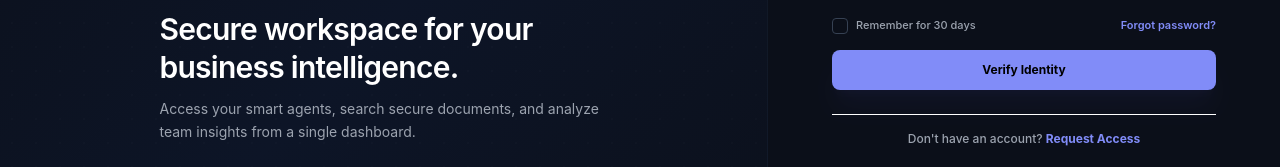
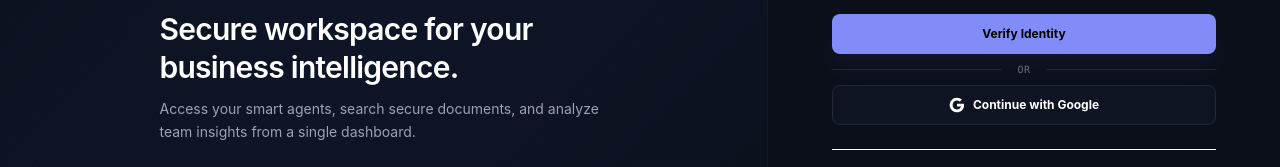
Before and after one commit to mohammad70623/insightagent, a React app in the folder frontend/: page /login in a window 1280 px wide. Shown: the part 373-540 px from the top of the page. Built offline with nearby package versions, Linux system fonts and the light colour scheme; no server answers; the HTML template or start-up script is replaced by a standard one.

Commit message:
add google login click handler

```diff
--- a/frontend/src/firebase.js
+++ b/frontend/src/firebase.js
@@ -1,6 +1,7 @@
 import { initializeApp } from "firebase/app";
 import { getAuth, GoogleAuthProvider, signInWithPopup } from "firebase/auth";
 
+// Industry-standard dynamic setup via process-level environment injection
 const firebaseConfig = {
   apiKey: import.meta.env.VITE_FIREBASE_API_KEY,
   authDomain: import.meta.env.VITE_FIREBASE_AUTH_DOMAIN,
@@ -11,8 +12,10 @@
   measurementId: import.meta.env.VITE_FIREBASE_MEASUREMENT_ID
 };
 
+// Corporate standard debugging logs to verify bundler context
+console.log("🔍 [Vite Env Check] Checking loaded Firebase API Key:", import.meta.env.VITE_FIREBASE_API_KEY);
+
 const app = initializeApp(firebaseConfig);
-
 export const auth = getAuth(app);
 const provider = new GoogleAuthProvider();
 
--- a/frontend/src/pages/Login.jsx
+++ b/frontend/src/pages/Login.jsx
@@ -4,6 +4,7 @@
 import { Eye, EyeOff, ShieldCheck, Activity, AlertCircle, ArrowLeft } from 'lucide-react';
 import PrivacyPolicyModal from '../components/PrivacyPolicyModal';
 import TermsOfServiceModal from '../components/TermsOfServiceModal';
+import { signInWithGoogle } from '../firebase';
 
 export default function Login() {
   const navigate = useNavigate();
@@ -77,6 +78,28 @@
       setErrorMsg(err.response?.data?.detail || 'Authentication failed. Please check your credentials.');
     } finally {
       setIsLoading(false);
+    }
+  };
+
+  const handleGoogleLogin = async () => {
+    try {
+      // 1. Trigger the Firebase Google Sign-In Popup window
+      const result = await signInWithGoogle();
+
+      if (result.success) {
+        console.log("🔥 Firebase Auth Success! ID Token generated:", result.token);
+        console.log("👤 Google User Data:", result.user);
+
+        // Temporary alert for testing Step 1
+        alert(`✨ Firebase Success! Authenticated as ${result.user.displayName}. Ready for Step 2.`);
+
+        // Note: Backend pipeline integration will be wired here in the next step.
+      } else {
+        alert(`❌ Google Auth Popup Failed: ${result.error}`);
+      }
+    } catch (err) {
+      console.error("OAuth frontend popup exception:", err);
+      alert("❌ An error occurred while opening the Google Sign-In popup.");
     }
   };
 
@@ -268,6 +291,39 @@
                 </button>
               </form>
 
+              <div className="relative flex py-2 items-center">
+                <div className="flex-grow border-t border-gray-800"></div>
+                <span className="flex-shrink mx-4 text-[10px] text-gray-500 font-mono uppercase tracking-wider">or</span>
+                <div className="flex-grow border-t border-gray-800"></div>
+              </div>
+
+              <button
+                type="button"
+                onClick={handleGoogleLogin}
+                disabled={isLoading}
+                className="w-full rounded-lg border border-gray-800 hover:border-gray-700 bg-[#0F1423] hover:bg-[#161B2D] px-4 py-3 text-xs font-bold text-white transition-all flex items-center justify-center gap-2 h-10 cursor-pointer disabled:opacity-50"
+              >
+                <svg className="w-4 h-4 shrink-0 text-white" viewBox="0 0 24 24">
+                  <path
+                    fill="currentColor"
+                    d="M22.56 12.25c0-.78-.07-1.53-.2-2.25H12v4.26h5.92c-.26 1.37-1.04 2.53-2.21 3.31v2.77h3.57c2.08-1.92 3.28-4.74 3.28-8.09z"
+                  />
+                  <path
+                    fill="currentColor"
+                    d="M12 23c2.97 0 5.46-.98 7.28-2.66l-3.57-2.77c-.98.66-2.23 1.06-3.71 1.06-2.86 0-5.29-1.93-6.16-4.53H2.18v2.84C3.99 20.53 7.7 23 12 23z"
+                  />
+                  <path
+                    fill="currentColor"
+                    d="M5.84 14.09c-.22-.66-.35-1.36-.35-2.09s.13-1.43.35-2.09V7.06H2.18C1.43 8.55 1 10.22 1 12s.43 3.45 1.18 4.94l2.85-2.22.81-.63z"
+                  />
+                  <path
+                    fill="currentColor"
+                    d="M12 5.38c1.62 0 3.06.56 4.21 1.64l3.15-3.15C17.45 2.09 14.97 1 12 1 7.7 1 3.99 3.47 2.18 7.06l3.66 2.84c.87-2.6 3.3-4.52 6.16-4.52z"
+                  />
+                </svg>
+                Continue with Google
+              </button>
+
               <div className="text-center text-xs font-medium border-t border-gray-850/40 pt-4 mt-6">
                 <span className="text-brand-muted">Don't have an account? </span>
                 <button
```
